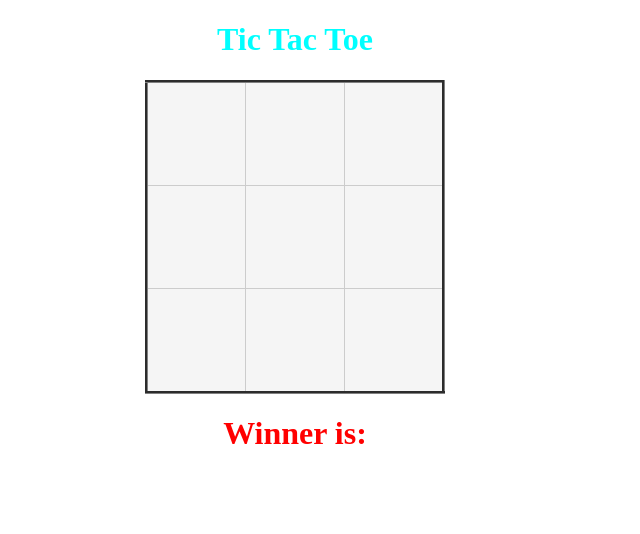
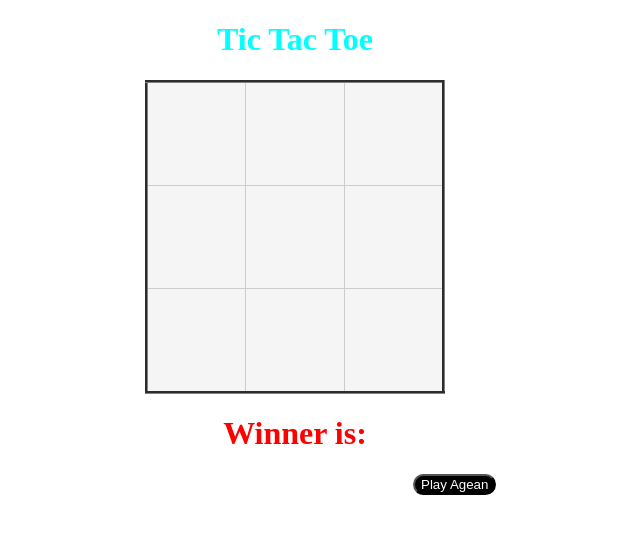
Before and after one commit to Petkov-Petko/TicTacToe-game--, a plain HTML site: page index.html in a window 1280 px wide. Shown: the whole page, without its empty margins (345-985 px from the left). Drawn offline with Linux system fonts and the light colour scheme.

Commit message:
added a playAgean button

```diff
--- a/index.html
+++ b/index.html
@@ -26,6 +26,7 @@
         </tr>
     </table>
     <h1 id="win">Winner is:</h1>
+    <button id="playAgean" onclick="playAgean()">Play Agean</button>
     <script src="index.js"></script>
 </body>
 </html>
--- a/index.js
+++ b/index.js
@@ -44,3 +44,8 @@ function checkForWin() {
       }
     }
   }
+
+
+function playAgean(){
+    location.reload();
+}
--- a/style.css
+++ b/style.css
@@ -26,3 +26,12 @@ table {
     color: red;
     text-align: center;
 }
+
+
+#playAgean{
+    position: relative;
+    left: 750px;
+    background-color: black;
+    color: white;
+    border-radius: 30px;
+}
```
